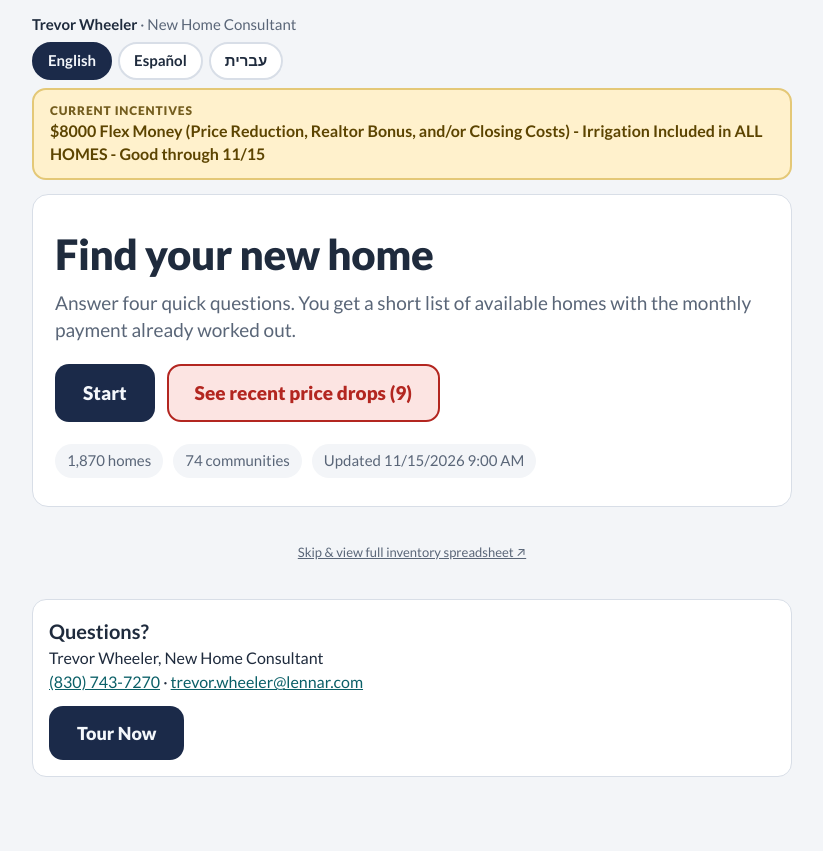
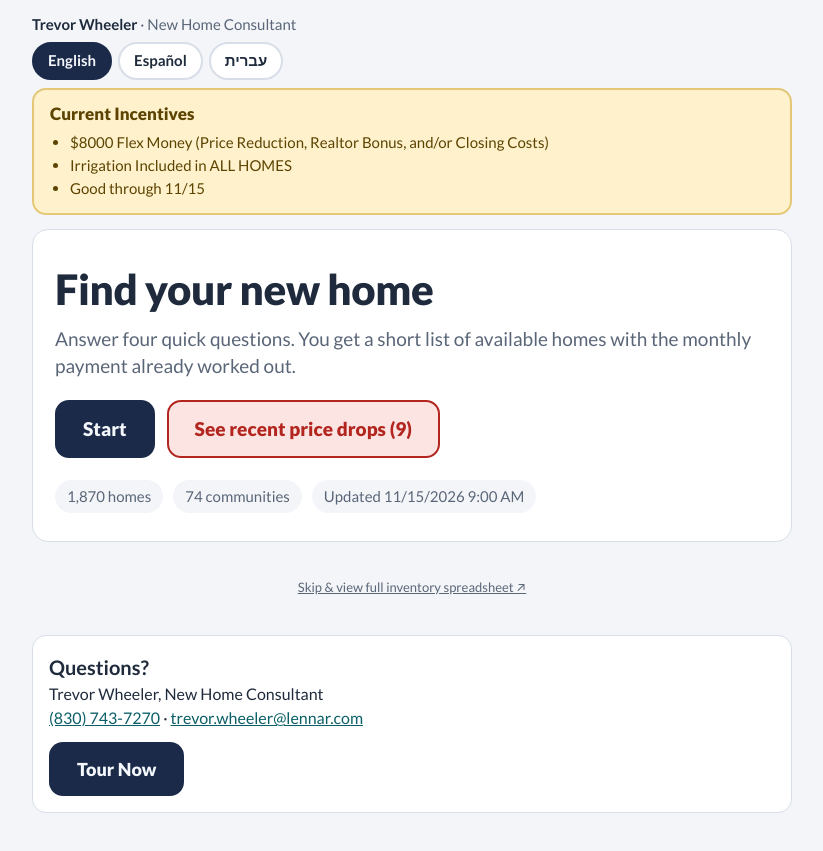
Before and after one commit to twheels14/new-home-finder, a plain HTML site: page index.html in a window 1280 px wide. Shown: the whole page, without its empty margins (228-1051 px from the left). Before the commit the page ends 815 px from the top, so only its background shows below. Drawn offline with Linux system fonts and the light colour scheme.

Commit message:
Incentives: bold title with small bullet points
Co-Authored-By: Claude Sonnet 5.5 <noreply@anthropic.com>
Claude-Session: https://claude.ai/code/session_01UNb9qSRPhD9rJnniXS6Jsb

```diff
--- a/index.html
+++ b/index.html
@@ -50,7 +50,9 @@ h2{font-size:clamp(26px,5vw,34px);line-height:1.15;margin:4px 0 8px;font-weight:
 .stats{display:flex;gap:10px;flex-wrap:wrap;margin:22px 0 0;color:var(--muted);font-size:15px}
 .stats span{background:var(--bg);border-radius:999px;padding:6px 12px}
 .incent{background:var(--gold);border:2px solid var(--gold-line);color:var(--gold-ink);border-radius:14px;padding:12px 16px;margin:8px 0 14px;font-size:16px;font-weight:700}
-.incent small{display:block;font-size:12px;letter-spacing:.07em;text-transform:uppercase;font-weight:900;opacity:.85}
+.incent .ih{display:block;font-size:17px;font-weight:900}
+.incent ul{margin:6px 0 2px;padding-inline-start:20px;font-size:15px;font-weight:400;line-height:1.4}
+.incent li{margin:2px 0}
 .btn{display:inline-flex;align-items:center;justify-content:center;gap:8px;min-height:58px;padding:0 26px;border-radius:14px;border:2px solid transparent;font-weight:900;font-size:19px;text-decoration:none}
 .btn.primary{background:var(--navy);color:var(--navy-ink)}
 .btn.primary:hover{filter:brightness(1.12)}
@@ -164,7 +166,7 @@ title:"New Home Consultant",sheet:"Skip & view full inventory spreadsheet ↗",l
 loaderr:"The inventory could not be loaded. Please open the full spreadsheet instead.",
 w_h1:"Find your new home",w_sub:"Answer four quick questions. You get a short list of available homes with the monthly payment already worked out.",
 start:"Start",go_sheet:"Go straight to the full spreadsheet ↗",st_homes:"{n} homes",st_comms:"{n} communities",st_upd:"Updated {d}",
-incent:"Current incentives",drops_btn:"See recent price drops ({n})",
+incent:"Current Incentives",drops_btn:"See recent price drops ({n})",
 q_of:"Question {n} of 4",back:"Back",skip:"Skip",cont:"Continue",show_homes:"Show my homes",
 q1_h:"Where would you like to live?",q1_sub:"Tap one or more areas. Not sure yet? Tap Skip.",g_sa:"San Antonio",g_bey:"Beyond San Antonio",
 a_saW:"West Side",a_saS:"South Side",a_saE:"East & Southeast",a_saO:"Other parts of town",a_nb:"New Braunfels, Cibolo, Marion & Seguin",a_south:"Converse, Elmendorf & south of town",a_hill:"Hill Country",a_austin:"Austin area",a_sanmarcos:"San Marcos",a_central:"Temple, Killeen & Salado",a_corpus:"Corpus Christi area",a_lubbock:"Lubbock area",
@@ -202,7 +204,7 @@ title:"Consultor de Viviendas Nuevas",sheet:"Omitir y ver la hoja de cálculo co
 loaderr:"No se pudo cargar el inventario. Abra la hoja de cálculo completa.",
 w_h1:"Encuentre su nueva casa",w_sub:"Responda cuatro preguntas rápidas. Recibirá una lista corta de casas disponibles con el pago mensual ya calculado.",
 start:"Comenzar",go_sheet:"Ir directo a la hoja de cálculo completa ↗",st_homes:"{n} casas",st_comms:"{n} comunidades",st_upd:"Actualizado {d}",
-incent:"Incentivos actuales",drops_btn:"Ver bajas de precio recientes ({n})",
+incent:"Incentivos Actuales",drops_btn:"Ver bajas de precio recientes ({n})",
 q_of:"Pregunta {n} de 4",back:"Atrás",skip:"Omitir",cont:"Continuar",show_homes:"Mostrar mis casas",
 q1_h:"¿Dónde le gustaría vivir?",q1_sub:"Toque una o más zonas. ¿No está seguro? Toque Omitir.",g_sa:"San Antonio",g_bey:"Fuera de San Antonio",
 a_saW:"Lado oeste",a_saS:"Lado sur",a_saE:"Este y sureste",a_saO:"Otras zonas de la ciudad",a_nb:"New Braunfels, Cibolo, Marion y Seguin",a_south:"Converse, Elmendorf y el sur de la ciudad",a_hill:"Hill Country (zona de colinas)",a_austin:"Área de Austin",a_sanmarcos:"San Marcos",a_central:"Temple, Killeen y Salado",a_corpus:"Área de Corpus Christi",a_lubbock:"Área de Lubbock",
@@ -355,7 +357,7 @@ function toast(msg){const e=$("#toast");e.textContent=msg;e.hidden=false;clearTi
 function progress(n){return '<div class="progress" aria-hidden="true">'+[1,2,3,4].map(i=>'<i class="'+(i<=n?'on':'')+'"></i>').join("")+'</div>';}
 function go(n){S.step=n;render();window.scrollTo({top:0});}
 const arrow=()=>isRTL()?"&larr;":"&rarr;";
-const incentBar=()=>DATA&&DATA.incent?'<div class="incent"><small>'+esc(t("incent"))+'</small>'+esc(DATA.incent)+'</div>':'';
+const incentBar=()=>{if(!DATA||!DATA.incent)return'';const items=DATA.incent.split(/\s+[-–—]\s+/).map(x=>x.trim()).filter(Boolean);return '<div class="incent"><b class="ih">'+esc(t("incent"))+'</b><ul>'+items.map(x=>'<li>'+esc(x)+'</li>').join("")+'</ul></div>';};
 const dropTotal=()=>H.filter(h=>h.df).length;
 
 /* ---------- screens ---------- */
```
